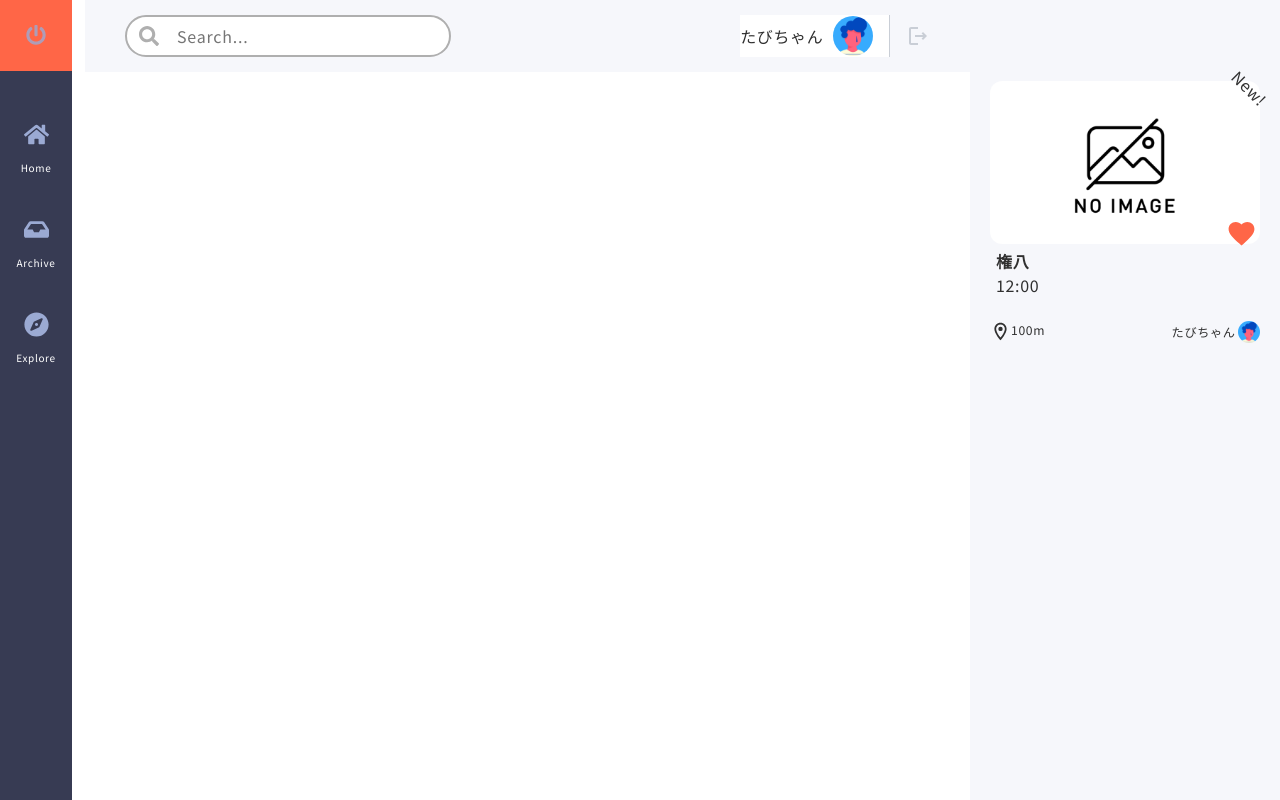
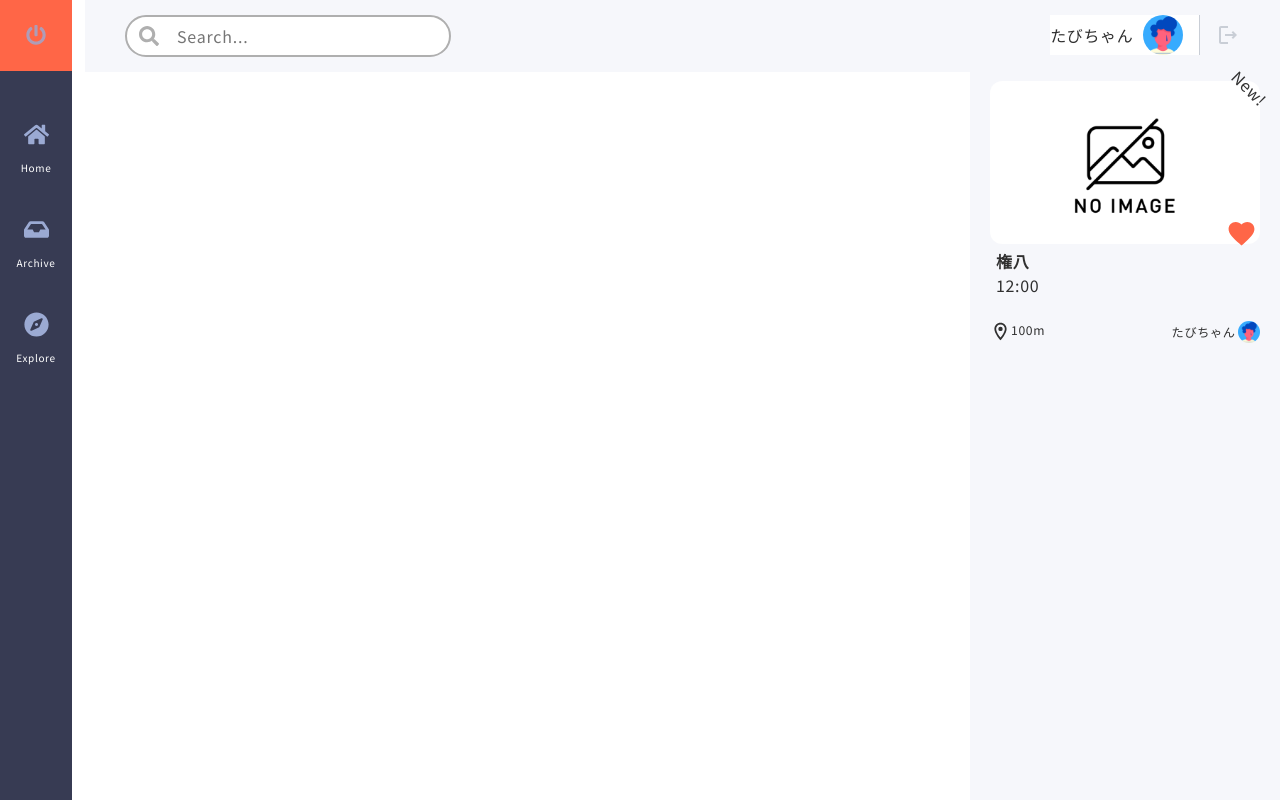
Before and after one commit to Tekere/lunch_sns, a Vue app: page /user in a window 1280 px wide. Built offline with nearby package versions, Linux system fonts and the light colour scheme.

Commit message:
Userエリアが隠れないように変更

```diff
--- a/src/components/Header.vue
+++ b/src/components/Header.vue
@@ -153,6 +153,10 @@ export default {
   }
 }
 .bl_header_usr {
+  position: absolute;
+  z-index: 10000;
+  right: 40px;
+
   .bl_usr_info {
     padding-right: 1rem;
   }
```
